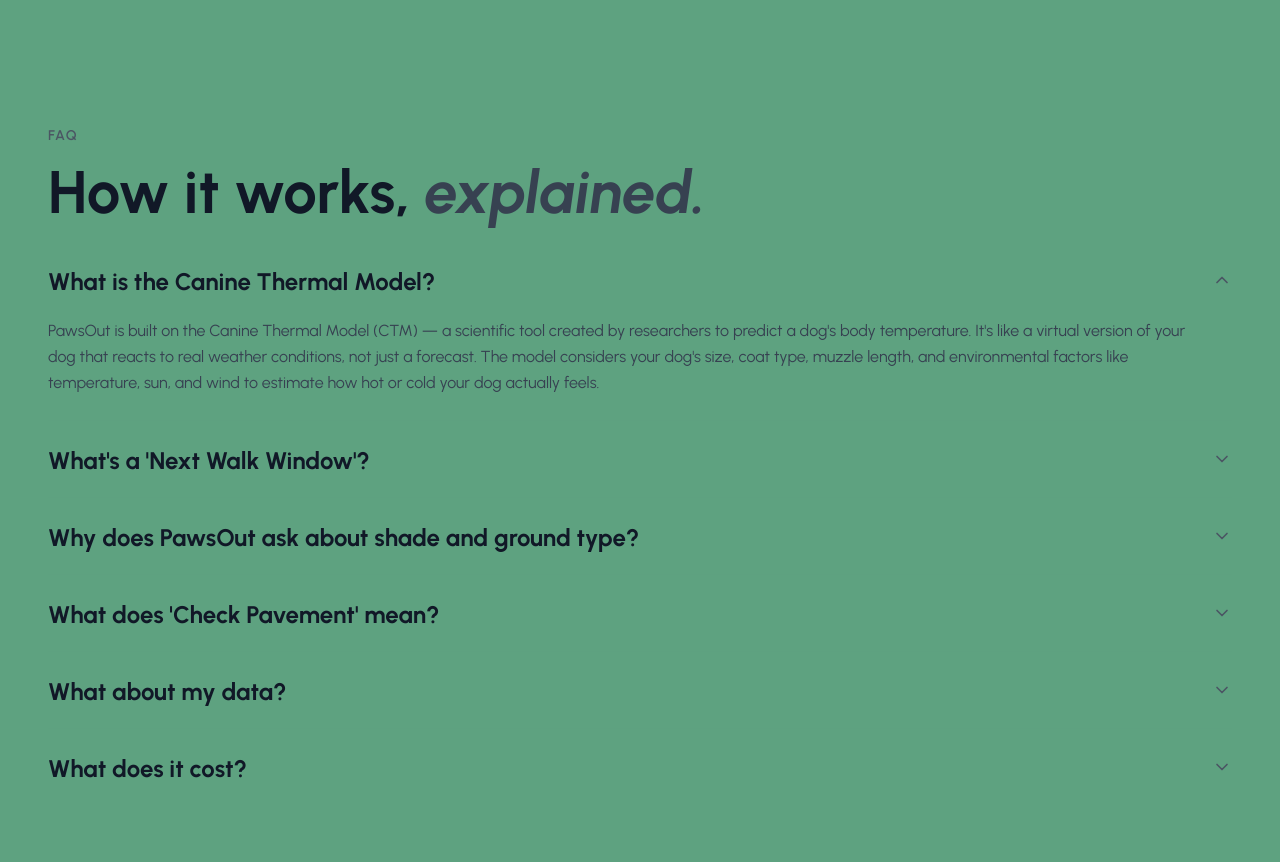
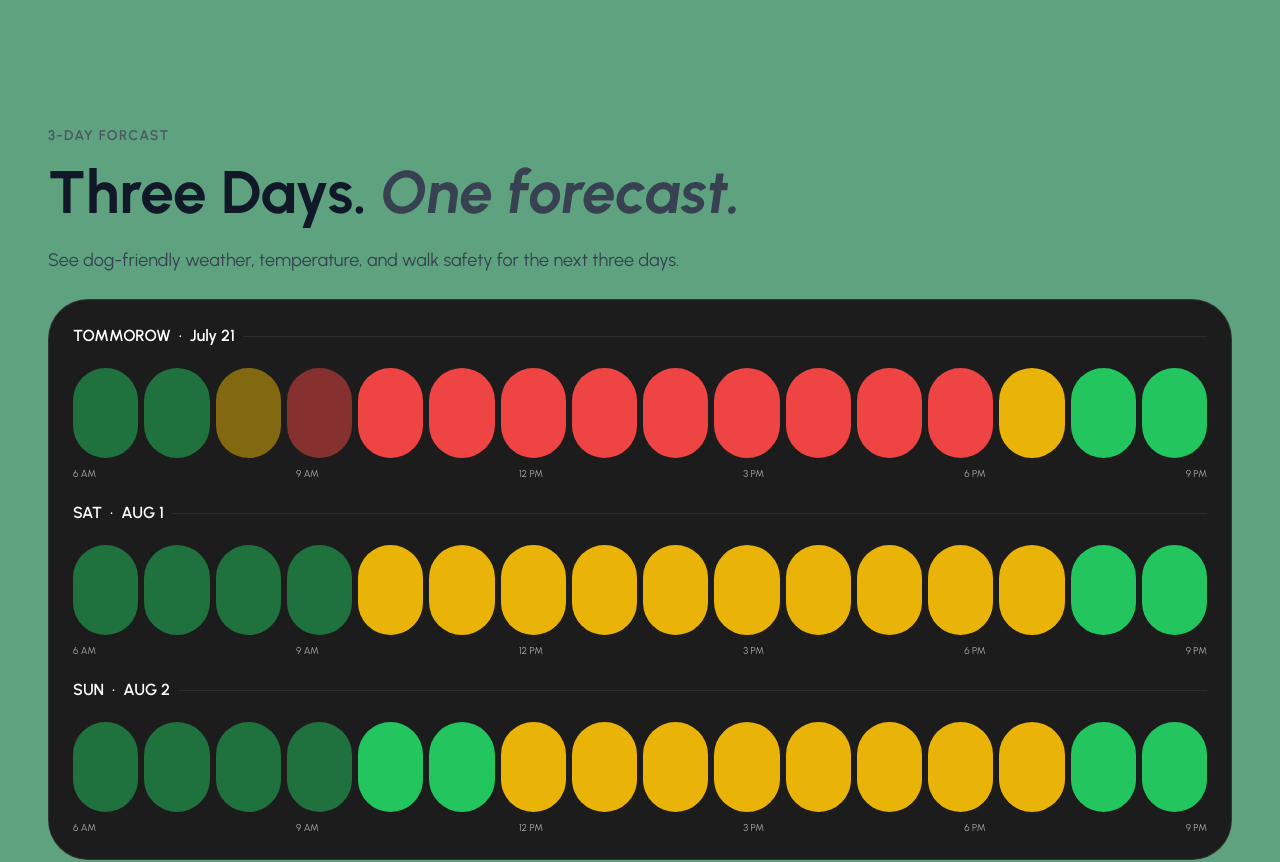
Before and after one commit to arielkotch1/pawcast-ui, a Next.js app: page / in a window 1280 px wide. Shown: the part 1501-2363 px from the top of the page. Built offline with nearby package versions, Linux system fonts and the light colour scheme; no server answers.

Commit message:
3 day forcast

```diff
--- a/app/page.js
+++ b/app/page.js
@@ -5,6 +5,7 @@ import FloatingNav from "@/components/FloatingNav"
 import PerDogTuning from "@/components/PerDogTuning"
 import FAQ from "@/components/FAQ"
 import { Apple, ArrowRight, CloudSun, Dog, Star, ThermometerSun } from "lucide-react"
+import Forcast from "@/components/Forcast"
 
 export const metadata = {
   title: "PawsOut | Dog Weather App",
@@ -107,6 +108,7 @@ export default function Home() {
         </div>
       </main>
       <PerDogTuning  />
+      <Forcast/>
       <FAQ />
     </div>
   )
--- /dev/null
+++ b/components/Forcast.jsx
@@ -0,0 +1,99 @@
+import BreedBased1 from "@/public/breed-based1.png"
+import Image from "next/image"
+import DogCard from "./Calculation"
+import ForcastCard from "./ForcastCard"
+export default function Forcast() {
+  const dogs = [
+    {
+      day: "TOMMOROW",
+      date: "July 21",
+      currentHour: 4,
+      hours: [
+        "safe",
+        "safe",
+        "caution",
+        "dangerous",
+        "dangerous",
+        "dangerous",
+        "dangerous",
+        "dangerous",
+        "dangerous",
+        "dangerous",
+        "dangerous",
+        "dangerous",
+        "dangerous",
+        "caution",
+        "safe",
+        "safe",
+      ],
+    },
+    {
+      day: "SAT",
+      date: "AUG 1",
+      currentHour: 4,
+      hours: [
+        "safe",
+        "safe",
+        "safe",
+        "safe",
+        "caution",
+        "caution",
+        "caution",
+        "caution",
+        "caution",
+        "caution",
+        "caution",
+        "caution",
+        "caution",
+        "caution",
+        "safe",
+        "safe",
+      ],
+    },
+    {
+      day: "SUN",
+      date: "AUG 2",
+      currentHour: 4,
+      hours: [
+        "safe",
+        "safe",
+        "safe",
+        "safe",
+        "safe",
+        "safe",
+        "caution",
+        "caution",
+        "caution",
+        "caution",
+        "caution",
+        "caution",
+        "caution",
+        "caution",
+        "safe",
+        "safe",
+      ],
+    },
+  ]
+
+  return (
+    <section className="pb-20 px-6 md:px-12 max-w-7xl mx-auto">
+      {/* Header */}
+      <div className="mb-5 md:mb-6">
+        <p className="text-sm font-semibold text-gray-600 tracking-widest mb-4">3-DAY FORCAST</p>
+        <h2 className="text-5xl md:text-6xl font-bold text-gray-900 mb-5 md:mb-6">
+          Three Days. <em className="italic text-gray-700">One forecast.</em>
+        </h2>
+        <p className="text-lg text-gray-700 max-w-2xl leading-relaxed max-w-[700px]">
+          See dog-friendly weather, temperature, and walk safety for the next three days.
+        </p>
+      </div>
+
+      {/* Dog Cards */}
+      <div className="w-full max-w-full rounded-[40px] flex flex-col gap-5 border border-white/10 bg-[#1c1c1c] p-6 text-white">
+        {dogs.map((data, index) => (
+          <ForcastCard mockData={data} key={index} />
+        ))}
+      </div>
+    </section>
+  )
+}
--- /dev/null
+++ b/components/ForcastCard.jsx
@@ -0,0 +1,51 @@
+const statusColors = {
+  safe: "bg-green-500",
+  caution: "bg-yellow-500",
+  dangerous: "bg-red-500",
+}
+
+const textColors = {
+  safe: "text-green-500",
+  caution: "text-yellow-500",
+  dangerous: "text-red-500",
+}
+
+const timeLabels = ["6 AM", "9 AM", "12 PM", "3 PM", "6 PM", "9 PM"]
+
+export default function ForcastCard({ mockData = {} }) {
+  return (
+    <div className="flex flex-col gap-2">
+      {/* Timeline */}
+      <div className="flex flex-col gap-5">
+        <div className="flex flex-row gap-2 font-semibold  items-center">
+          <div>{mockData?.day}</div>
+          <div>·</div>
+          <div>{mockData?.date}</div>
+          <div className="h-px flex-1 bg-neutral-600/30" />
+        </div>
+        <div className="flex flex-col gap-1">
+          <div className="flex gap-[6px]">
+            {mockData.hours.map((status, index) => (
+              <div
+                key={index}
+                style={{
+                  opacity: mockData?.currentHour > index ? "50%" : "100%",
+                }}
+                className={`h-[30px] md:h-[90px] flex-1 rounded-full ${statusColors[status]}`}
+              />
+            ))}
+          </div>
+
+          {/* Time labels */}
+          <div className="mt-1 flex justify-between">
+            {timeLabels.map((time) => (
+              <span key={time} className="text-[10px] text-white/60">
+                {time}
+              </span>
+            ))}
+          </div>
+        </div>
+      </div>
+    </div>
+  )
+}
```
